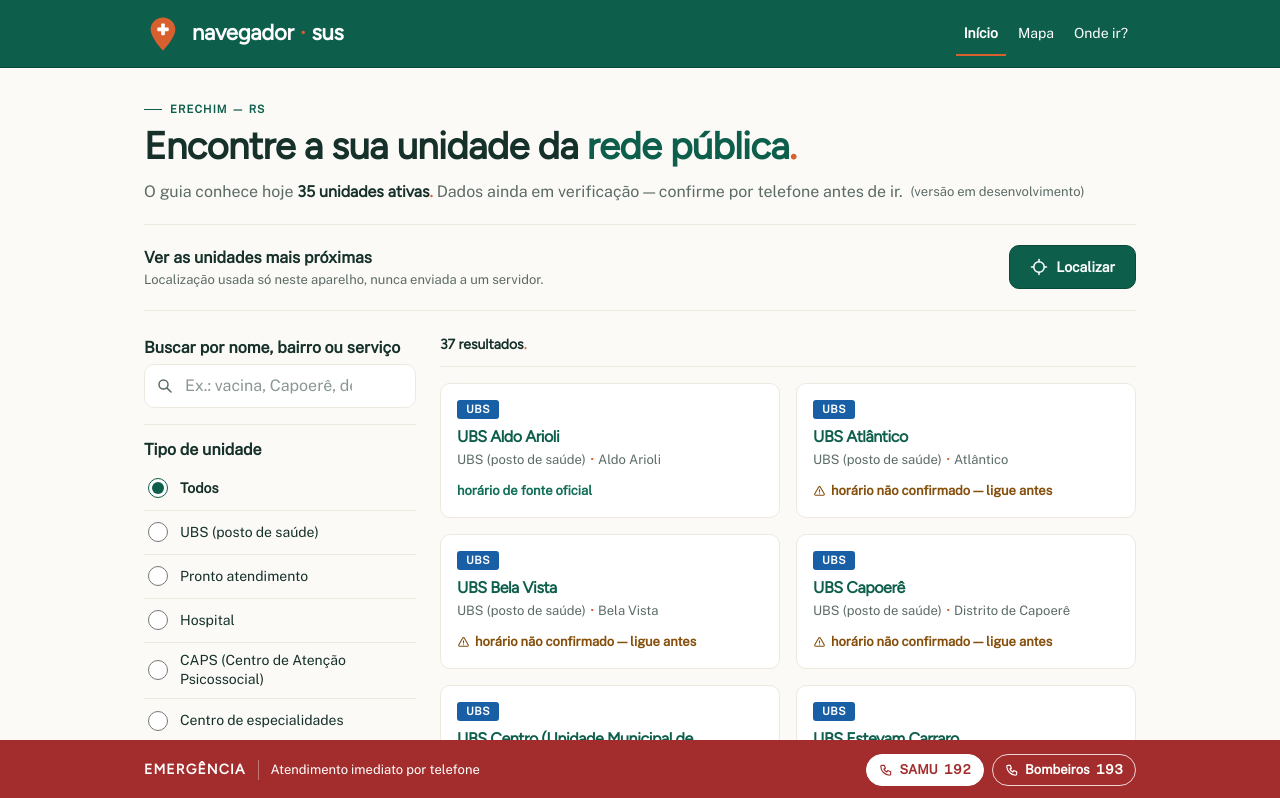
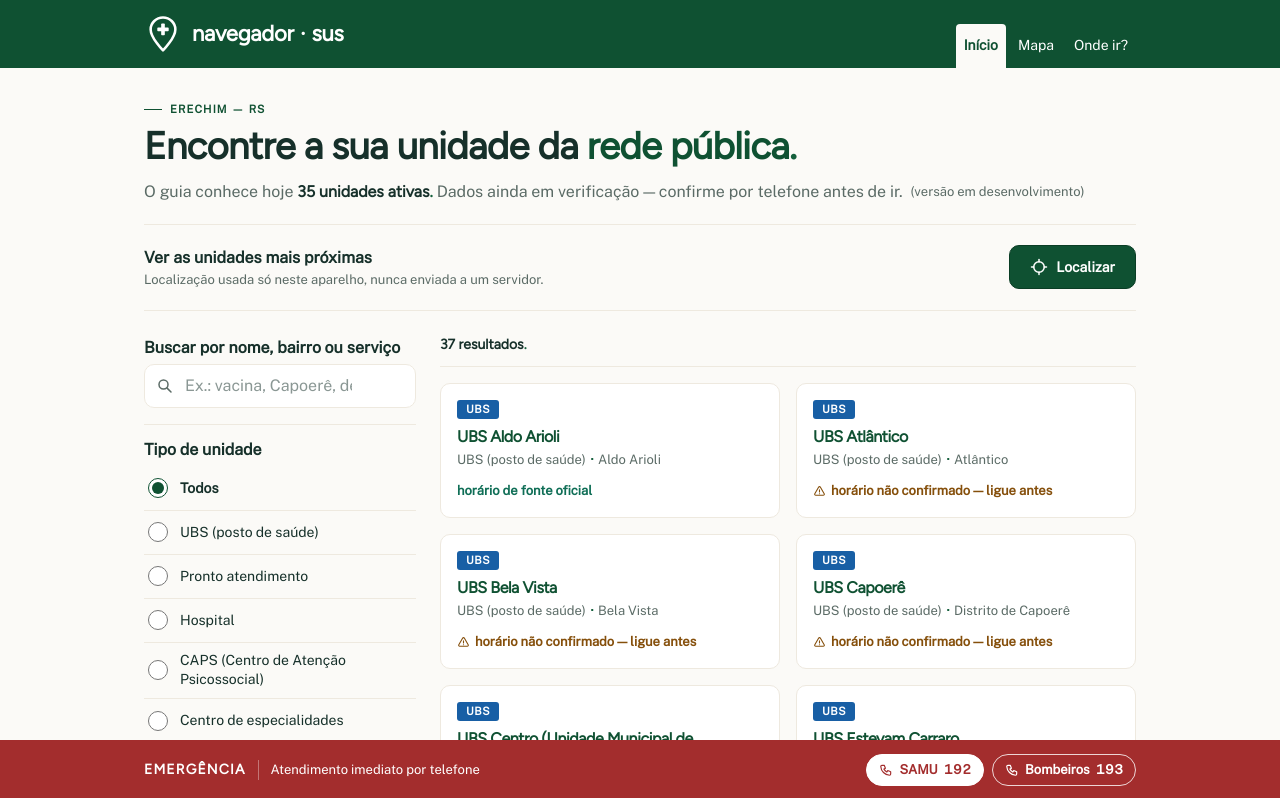
Before and after one commit to carloshjes/navegador-sus, a React (Vite) app: page / in a window 1280 px wide. Shown: the top 798 px of the page. Built offline with nearby package versions, Linux system fonts and the light colour scheme.

Commit message:
feat: adopt civic pine brand and connected nav

```diff
--- a/src/components/FiltersBar.tsx
+++ b/src/components/FiltersBar.tsx
@@ -9,8 +9,8 @@
  *    count and active-choice actions stay reachable. On lg+ the bar sits naturally
  *    above the results column of the 2-column directory grid.
  *
- * The count's full stop is the coral motif (kit §C2): the same brand mark
- * that closes the hero title closes the count number.
+ * The count's full stop stays in the primary family: the same restrained
+ * brand mark that closes the hero title closes the count number.
  */
 export interface ActiveFilter {
   /** Stable React key. Also the URL-param name in our DirectoryPage. */
@@ -56,7 +56,7 @@ export function FiltersBar({ count, activeFilters, onClearAll }: FiltersBarProps
     <div className="sticky top-0 z-10 -mx-4 mb-4 flex flex-wrap items-center gap-x-3 gap-y-2 border-b border-edge bg-bg px-4 py-2 lg:static lg:z-auto lg:mx-0 lg:bg-transparent lg:px-0 lg:py-0 lg:pb-3">
       <div className="font-display text-label font-bold text-ink">
         {count} {count === 1 ? 'resultado' : 'resultados'}
-        <span aria-hidden="true" className="text-accent">
+        <span aria-hidden="true" className="text-primary-ink">
           .
         </span>
       </div>
--- a/src/components/Layout.tsx
+++ b/src/components/Layout.tsx
@@ -5,13 +5,12 @@ import { useRouteFocus } from '../lib/route-focus'
 import { formatDateBR } from '../lib/provenance-ui'
 import { dataset } from '../data/units'
 
-/* Nav items repeat the coral motif on the active state: a 2px coral
-   border-bottom (the brand's coral dot stretched into a line). Inactive
-   items keep a transparent border of equal weight so selection never moves
-   the layout. White labels and focus rings sit on the solid primary header. */
+/* The active route becomes a page-colored wayfinding plate connected to the
+   content below. Inactive routes stay white on the solid primary header and
+   gain only a subtle white wash on hover. */
 const navLinkClass = ({ isActive }: { isActive: boolean }) =>
-  `transition-control flex min-h-touch items-center justify-center border-b-2 px-1 pt-0.5 text-label text-white sm:px-2 ${
-    isActive ? 'border-accent font-semibold' : 'border-transparent hover:border-white'
+  `transition-control flex min-h-touch items-center justify-center rounded-t-sm px-1 text-label sm:px-2 ${
+    isActive ? 'bg-bg font-semibold text-primary' : 'text-white hover:bg-white/10'
   }`
 
 /** App chrome shared by every route; pages render into <Outlet />. */
@@ -30,7 +29,7 @@ export function Layout() {
         Pular para o conteúdo
       </a>
 
-      <header className="app-header h-header border-b border-primary-strong bg-primary">
+      <header className="app-header h-header bg-primary">
         {/* Mobile gives the enlarged mark its own row and keeps all three nav
             labels intact. At sm+ both regions share one line. The explicit
             h-header utility stays paired with the map height calculation. */}
@@ -44,7 +43,7 @@ export function Layout() {
           </Link>
           <nav
             aria-label="Seções do guia"
-            className="grid w-full grid-cols-3 sm:ms-auto sm:flex sm:w-auto sm:gap-1"
+            className="grid w-full grid-cols-3 sm:ms-auto sm:flex sm:w-auto sm:self-end sm:gap-1"
           >
             {/* `end` is required on the index route — without it, NavLink
                 would treat any path as a child of "/" and render Início as
--- a/src/components/Logo.tsx
+++ b/src/components/Logo.tsx
@@ -1,10 +1,9 @@
 /**
- * Wordmark (kit §7) + icon (kit §8). "navegador · sus" in Figtree 600, white
- * with the coral dot `·` (`accent`) and 0.28em of air on each side. The icon
- * is the same pin used as the app favicon; on the solid primary header its
- * pin is coral so the fixed white cross remains visible. The containing link
- * owns the accessible name, so this visual mark stays hidden from assistive
- * technology and is announced only once.
+ * Wordmark (kit §7) + icon (kit §8). "navegador · sus" is white in
+ * Figtree 600, with 0.28em of air around the middot. The header variant uses
+ * a white outline pin and a filled white cross; app icons keep the solid
+ * primary pin. The containing link owns the accessible name, so this visual
+ * mark stays hidden from assistive technology and is announced only once.
  *
  * Variants:
  *  - `full` (default): icon + wordmark — used in the header.
@@ -26,8 +25,12 @@ export function Logo({ variant = 'full' }: { variant?: LogoVariant }) {
         >
           <path
             d="M12 1.6c-4.3 0-7.8 3.4-7.8 7.5 0 5.3 7.8 13.3 7.8 13.3s7.8-8 7.8-13.3c0-4.1-3.5-7.5-7.8-7.5z"
-            fill="currentColor"
-            className="text-accent"
+            fill="none"
+            stroke="currentColor"
+            strokeWidth="1.6"
+            strokeLinecap="round"
+            strokeLinejoin="round"
+            className="text-white"
           />
           <rect
             x="10.85"
@@ -51,7 +54,7 @@ export function Logo({ variant = 'full' }: { variant?: LogoVariant }) {
       )}
       <span className="font-display text-display font-semibold text-white">
         navegador
-        <span aria-hidden="true" className="text-accent" style={{ margin: '0 0.28em' }}>
+        <span aria-hidden="true" style={{ margin: '0 0.28em' }}>
           ·
         </span>
         sus
--- a/src/components/UnitCard.tsx
+++ b/src/components/UnitCard.tsx
@@ -21,7 +21,7 @@ import { CategoryTag } from './CategoryTag'
  *    with `line-clamp-2` so a long unit name never blows up the row — the
  *    full name remains in the link's `title` attribute and on the detail
  *    page, so nothing is lost to assistive tech;
- *  - subtitle uses the coral middot motif between type and neighborhood.
+ *  - subtitle uses the pine middot motif between type and neighborhood.
  */
 export function UnitCard({
   unit,
--- a/src/index.css
+++ b/src/index.css
@@ -2,7 +2,7 @@
 
 /*
  * ============================================================================
- * DESIGN TOKENS — navegador · sus Erechim  (Kit Visual v1.2, 15/07/2026)
+ * DESIGN TOKENS — navegador · sus Erechim  (Kit Visual v1.4, 16/07/2026)
  * ============================================================================
  * The definitive visual identity lives here. Changing the look = editing this
  * @theme block: components reference tokens, never raw hex values.
@@ -62,12 +62,10 @@
   --color-border-strong: #e0dbd0; /* emphasis borders */
 
   /* ---- Brand (kit §3) -------------------------------------------------- */
-  --color-primary: #0e5e4c; /* teal — 7.71:1 on white (AAA); white on it 7.71:1 */
-  --color-primary-strong: #0a4a3b; /* hover/active (support token; kit silent) — white on it 10.22:1 */
-  --color-primary-ink: #0f6e56; /* teal text on light teal — 5.46:1 on primary-soft (AA) */
-  --color-primary-soft: #e1f5ee; /* soft teal surface (shares hex with conf-ok-bg) */
-  --color-accent: #d8602f; /* coral — DECORATIVE only (≥24px): 3.73:1, never small text */
-  --color-accent-text: #b5421f; /* coral for TEXT — 5.58:1 on white (AA) */
+  --color-primary: #0f5132; /* civic pine — white 9.36:1 (AAA); 8.97:1 on bg cream */
+  --color-primary-strong: #0a3d25; /* hover/active — white 12.30:1 (AAA) */
+  --color-primary-ink: #15603c; /* text/mark — 7.58:1 on white; 6.55:1 on primary-soft (AA) */
+  --color-primary-soft: #e4f2e7; /* pine wash; deliberately independent from conf-ok-bg */
 
   /* ---- Emergency (kit §3, briefing §2) -------------------------------- */
   --color-emergency: #a32d2d; /* SAMU bar — white on it 7.07:1 (AAA) */
@@ -104,7 +102,7 @@
   --radius-pill: 999px; /* status seals — the welcoming pill */
 
   /* Focus ring on the brand color (Etapa Visual 2 / A1). Primary against the
-     two surfaces of the app: 7.71:1 on white, 7.39:1 on the cream `bg`.
+     two surfaces of the app: 9.36:1 on white, 8.97:1 on the cream `bg`.
      WCAG 1.4.11 only needs 3:1 — we're well above. Inside the emergency bar
      (where primary would clash with the red), focus-visible falls back to
      white via the `.bg-emergency :focus-visible` override below (7.07:1). */
@@ -154,6 +152,12 @@
   .app-header :focus-visible,
   [class*='bg-cat-'] :focus-visible {
     outline-color: var(--color-white);
+  }
+
+  /* The active navigation plate uses the cream page background, so its ring
+     returns to primary instead of inheriting the header's white override. */
+  .app-header a[aria-current='page']:focus-visible {
+    outline-color: var(--color-primary);
   }
 
   @media (min-width: 40rem) {
@@ -254,15 +258,15 @@
   background-color: currentColor;
 }
 
-/* Coral middot motif (Etapa Visual 3 / C2). The product's color motif gets
-   ONLY three uses, always as a separator at weight 700:
+/* Pine middot motif (Etapa Visual 14). The product's separator motif stays
+   inside the primary family and gets ONLY three uses at weight 700:
    1. card subtitle "bairro · sublocal"
    2. count phrase "35 unidades."  ← the final dot
    3. eyebrow "TERMO · TERMO"      ← never on the home, available for others
    Anywhere else, a · stays in `currentColor`. Don't sprinkle this class
    ornamentally — it's the discipline behind a brand motif. */
 .dot-accent {
-  color: var(--color-accent);
+  color: var(--color-primary-ink);
   font-weight: 700;
   margin: 0 0.35em;
 }
--- a/src/pages/DirectoryPage.tsx
+++ b/src/pages/DirectoryPage.tsx
@@ -402,8 +402,8 @@ export function DirectoryPage() {
     <>
       <Eyebrow>Erechim — RS</Eyebrow>
       {/* Hero (Etapa Visual 3 / C1): Figtree 700, tightened metrics; the
-          phrase "rede pública" takes the brand teal, ending with the coral
-          dot — the kit motif applied at title scale. The page title is the
+          phrase "rede pública" takes the brand pine, ending with a darker
+          primary dot — the kit motif applied at title scale. The page title is the
           same a11y target (id="page-title", tabIndex={-1}) so route-focus
           keeps working. */}
       <h1
@@ -414,7 +414,7 @@ export function DirectoryPage() {
         Encontre a sua unidade da{' '}
         <span className="text-primary">
           rede pública
-          <span aria-hidden="true" className="text-accent">
+          <span aria-hidden="true" className="text-primary-ink">
             .
           </span>
         </span>
@@ -422,12 +422,12 @@ export function DirectoryPage() {
       <p className="mt-3 text-ink-muted">
         O guia conhece hoje{' '}
         {/* Count phrase (C2): Figtree 700 with the sentence-final dot in
-            coral — the brand motif applied to a number that matters.
+            primary-ink — the brand motif applied to a number that matters.
             "ativas" stays in to distinguish from planned/deactivated units
             (data-honesty word from briefing §5). */}
         <strong className="font-display text-ink">
           {activeUnits.length} unidades ativas
-          <span aria-hidden="true" className="text-accent">
+          <span aria-hidden="true" className="text-primary-ink">
             .
           </span>
         </strong>{' '}
```
Also changed, not shown: src/components/map/markerIcons.ts (+8 -8 lines).
